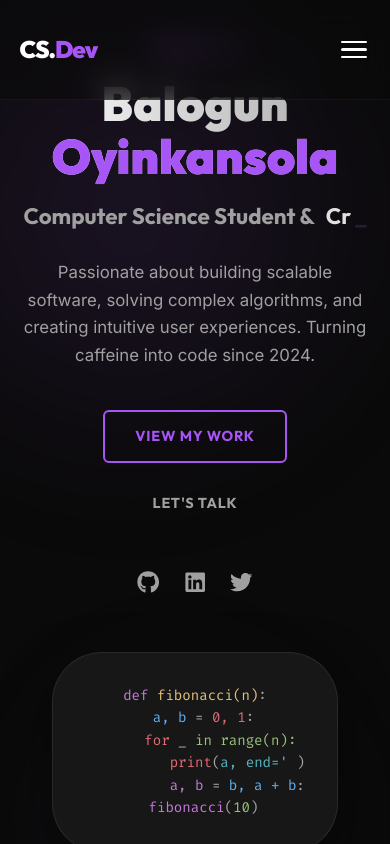
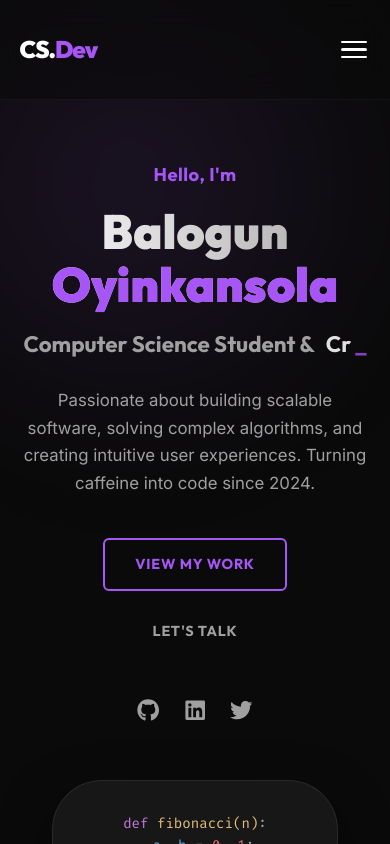
Before and after one commit to okbalogs/portfolio-v2, a React (Vite) app: page / in a window 390 px wide. Shown: the top 844 px of the page. Built offline with nearby package versions, Linux system fonts and the light colour scheme.

Commit message:
Third Commit

```diff
--- a/src/components/Hero.css
+++ b/src/components/Hero.css
@@ -220,7 +220,7 @@
         flex-direction: column;
         justify-content: center;
         text-align: center;
-        padding: 2rem 6%;
+        padding: 10rem 6%;
         gap: 3rem;
     }
 
```
